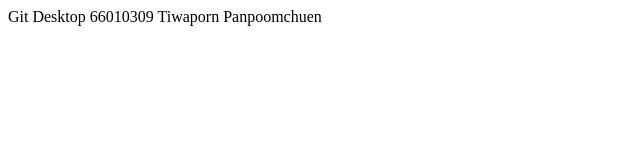
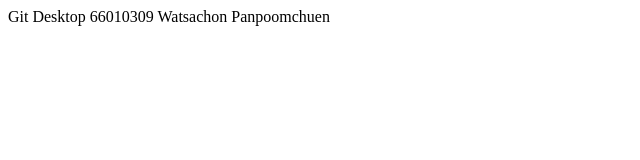
Before and after one commit to tiwaporn15/git101tiwaporn, a plain HTML site: page index.html in a window 1280 px wide. Shown: the full height of the page, 0-640 px from the left. Drawn offline with Linux system fonts and the light colour scheme.

Commit message:
Update index.html

```diff
--- a/index.html
+++ b/index.html
@@ -6,6 +6,6 @@
     <title>Document</title>
 </head>
 <body>
-    Git Desktop 66010309 Tiwaporn Panpoomchuen
+    Git Desktop 66010309 Watsachon Panpoomchuen
 </body>
 </html>
```
